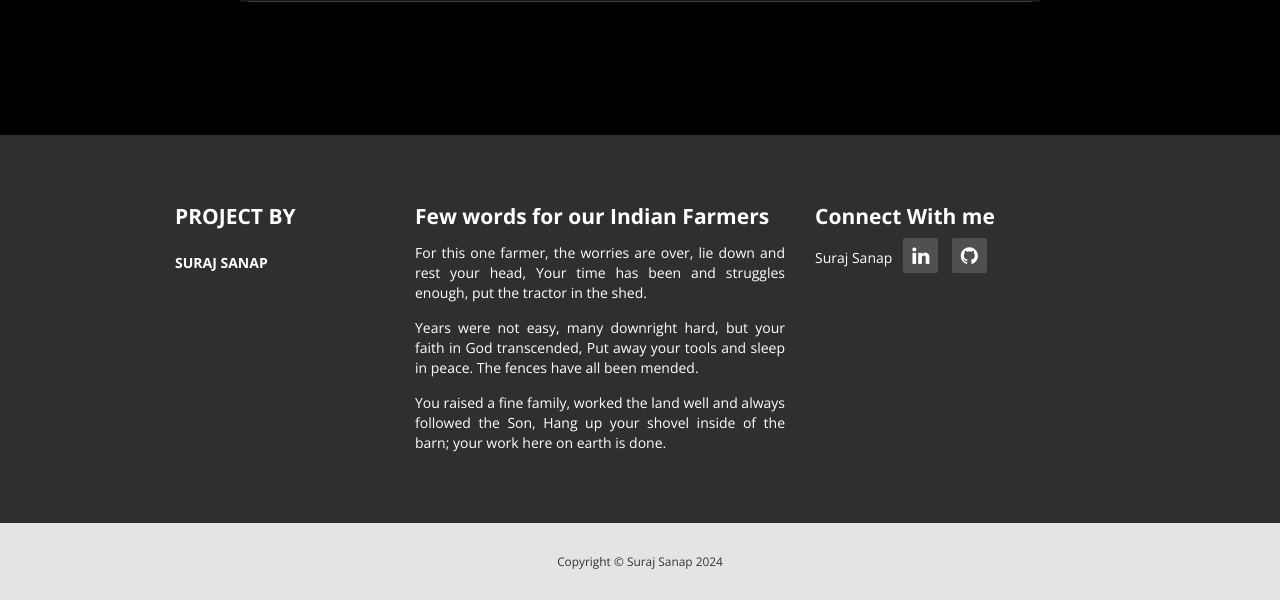
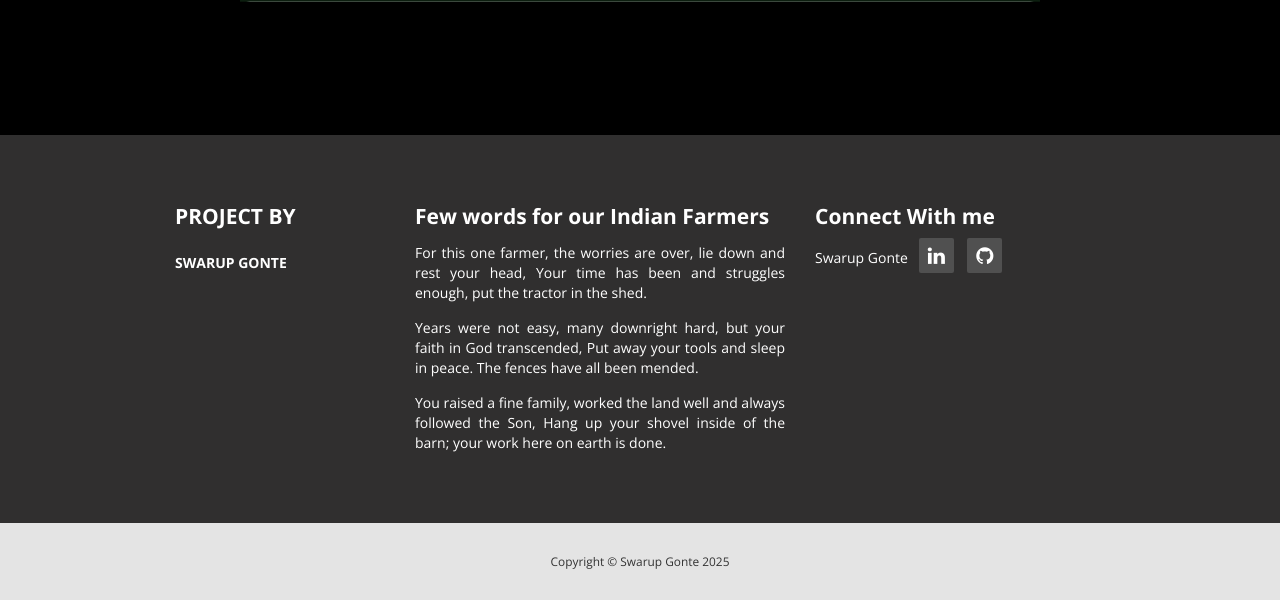
Before and after one commit to Swarup-01/Cultivision, a Flask app: page /chatbot.html in a window 1280 px wide. Shown: the part 684-1284 px from the top of the page. Run offline with Flask 3, Linux system fonts and the light colour scheme; parts of the project's set-up code (start-up, migrations or seed data) failed here and were passed over; some libraries are stand-ins or nearby versions; some web fonts are replaced.

Commit message:
Update chatbot.html

```diff
--- a/templates/chatbot.html
+++ b/templates/chatbot.html
@@ -48,7 +48,7 @@
                 <nav class="col-lg-3 col-md-3 tm-footer-nav tm-footer-div">
                     <h3 class="tm-footer-div-title">Project by</h3>
                     <ul>
-                        <li>Suraj Sanap</li>
+                        <li>Swarup Gonte</li>
                     </ul>
                 </nav>
                 <div class="col-lg-5 col-md-5 tm-footer-div">
@@ -62,9 +62,9 @@
                 </div>
                 <div class="col-lg-4 col-md-4 tm-footer-div">
                     <h3 class="tm-footer-div-title">Connect With me</h3>
-                    Suraj Sanap &nbsp;
-                    <a href="https://www.linkedin.com/in/surajsanap01/" class="tm-social-icon"><i class="fa fa-linkedin"></i></a>
-                    <a href="https://github.com/SurajSanap" class="tm-social-icon"><i class="fa fa-github"></i></a>
+                    Swarup Gonte &nbsp;
+                    <a href="https://www.linkedin.com/in/swarupgonte" class="tm-social-icon"><i class="fa fa-linkedin"></i></a>
+                    <a href="https://github.com/Swarup-01" class="tm-social-icon"><i class="fa fa-github"></i></a>
                 </div>
             </div>
         </div>
@@ -72,7 +72,7 @@
     <div>
         <div class="container">
             <div class="row tm-copyright">
-                <p class="col-lg-12 small copyright-text text-center">Copyright &copy; Suraj Sanap 2024</p>
+                <p class="col-lg-12 small copyright-text text-center">Copyright &copy; Swarup Gonte 2025</p>
             </div>
         </div>
     </div>
```
